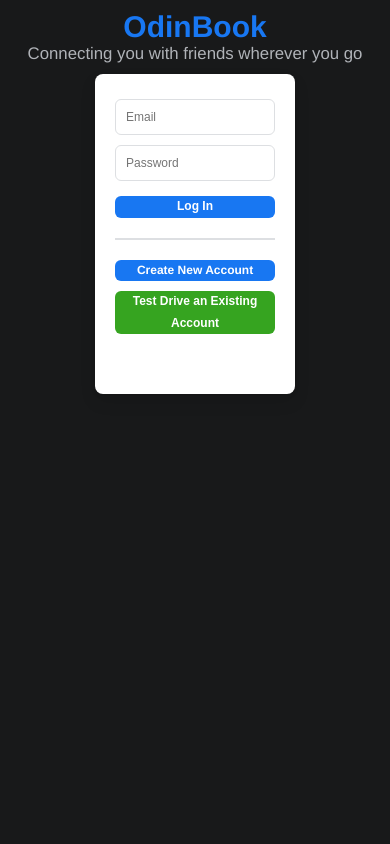
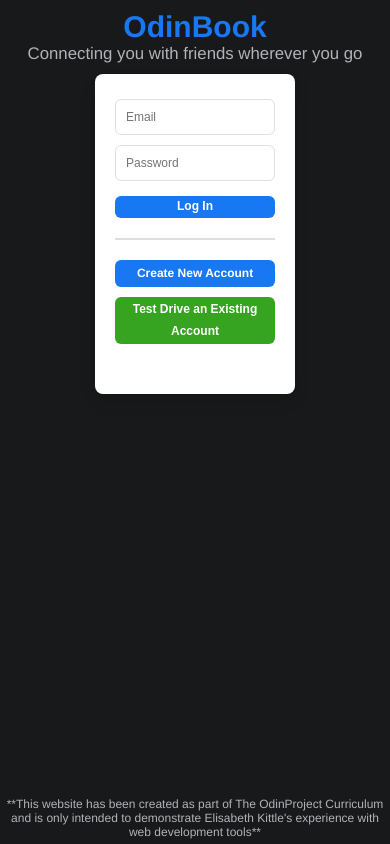
Before and after one commit to E-Kittle/fb-front, a React (Create React App) app: page / in a window 390 px wide. Built offline with nearby package versions, Linux system fonts and the light colour scheme.

Commit message:
Finished making website responsive

```diff
--- a/src/App.js
+++ b/src/App.js
@@ -107,9 +107,12 @@
     >
       <Router>
         <div className='app'>
+          <div>
+
           {currentUser.first_name === '' ? null : <Nav />}
           <Routes />
-          {/* <Footer /> */}
+          </div>
+          <Footer />
         </div>
       </Router>
     </UserContext.Provider>
--- a/src/components/Login.js
+++ b/src/components/Login.js
@@ -116,7 +116,7 @@
                 </form>
                 <hr />
                 <div className='login-button-wrapper'>
-                    <a href='/signup' className='button-style' onClick={toggleSignUpModal}>Create New Account</a>
+                    <a id='login-signup-button' href='/signup' className='button-style' onClick={toggleSignUpModal}>Create New Account</a>
                     <button className='button-style green-style' onClick={loginTestUser}>Test Drive an Existing Account</button>
                 </div>
             </div>
--- a/src/styles/form.css
+++ b/src/styles/form.css
@@ -141,7 +141,36 @@
     }
 }
 
-@media (max-width: 420px) {
+@media (max-width: 700px) {
+    .login-wrapper {
+        width: 350px;
+        /* height: 350px; */
+    }
+
+
+    .button-style {
+        line-height: 2.5rem;
+        font-size: 1.2rem;
+        font-weight: 600;
+        margin-top: 10px;
+    }
+
+    .login-button-wrapper {
+        display: flex;
+        flex-direction: column;
+        width: 100%;
+        margin: 0 auto;
+        align-items: center;
+    }
+
+    .login-button-wrapper .button-style {
+        width: 100%;
+        padding: 2px 10px;
+    }
+
+
+}
+@media (max-width: 560px) {
 
     .new-reply {
         margin-left: 60px;
@@ -169,21 +198,16 @@
     .button-style {
         line-height: 1.8rem;
         font-size: 1rem;
-        font-weight: 600;
-        margin-top: 10px;
     }
 
-    .login-button-wrapper {
-        display: flex;
-        flex-direction: column;
-        width: 100%;
-        margin: 0 auto;
-        align-items: center;
-    }
 
     .login-button-wrapper .button-style {
         font-size: 1rem;
         line-height: 1.8rem;
-        width: 100%;
     }
+
+    #login-signup-button {
+        padding: 3px 0;
+    }
+
 }
--- a/src/styles/home.css
+++ b/src/styles/home.css
@@ -1,6 +1,6 @@
 .home-wrapper {
     display: grid;
-    grid-template-columns: minmax(600px, 4fr) minmax(270px, 1fr);
+    grid-template-columns: minmax(600px, 6fr) minmax(270px, 1fr);
     padding-top: 10px;
 }
 
@@ -57,6 +57,7 @@
 }
 
 .news {
+    width: 100%;
     min-width: 700px;
     padding: 0 30px;
     margin: 0 auto;
@@ -373,7 +374,7 @@
 .friends-page-wrapper {
     display: grid;
     grid-template-columns: minmax(140px, 1fr) 4fr;
-    height: calc(100vh - 50px);
+    min-height: calc(100vh - 100px);
 }
 
 .friends-page-sidebar {
@@ -524,6 +525,7 @@
     display: flex;
     flex-direction: column;
     align-items: center;
+    text-align: center;
 }
 
 .profile-header .see-all {
@@ -532,7 +534,6 @@
 
 .profile-header p {
     font-size: 1.5rem;
-    text-align: center;
 }
 
 .profile-header button {
@@ -678,33 +679,6 @@
         height: 100px;
     }
 
-
-    /* .friend-container div {
-        display: flex;
-        flex-wrap: wrap;
-        align-items: center;
-        justify-content: space-evenly;
-        height: 100%;
-    }
-
-    .friend-container-button {
-        background-color: #1877f2;
-        border: #365899;
-        border-radius: 6px;
-        color: white;
-        height: 40px;
-        line-height: 1.3rem;
-        font-size: 1.3rem;
-        font-weight: bold;
-        text-align: center;
-        width: 100px;
-        cursor: pointer;
-        text-decoration: none;
-    }
-
-    .friend-container a {
-        padding-top: 15px;
-    } */
 }
 
 @media (max-width: 600px) {
--- a/src/styles/modal.css
+++ b/src/styles/modal.css
@@ -128,3 +128,23 @@
     margin: 0 auto;
     color: rgba(255, 255, 255, 0.555);
 }
+
+@media(max-width: 560px) {
+    .modal {
+        overflow: scroll;
+        z-index: 2;
+    }
+    .modal-main {
+        width: 300px;
+        max-width: 250px;
+        height: 300px;
+    }
+
+    .modal-header h1 {
+        font-size: 1.1rem;
+    }
+
+    #new-post {
+        font-size: 1.3rem;
+    }
+}
--- a/src/styles/style.css
+++ b/src/styles/style.css
@@ -22,9 +22,16 @@
 }
 
 .app {
-    display: flex;
+    /* display: flex;
     flex-direction: column;
+    justify-content: space-between;
     min-height: 100vh;
+    min-height:min-content; */
+    /* position: relative; */
+}
+
+.app > div {
+    /* min-height: 100%; */
 }
 
 h1 {
@@ -147,16 +154,22 @@
 
 footer {
     position: relative;
-    overflow: none;
-    bottom: 0;
-    align-self: center;
+    /* bottom: 5px; */
+    /* position: relative;
+    bottom: 0; */
+    /* align-self: center; */
     width: 100%;
     margin-top: 10px;
     height: 40px;
-    display: flex;
+    /* display: flex;
     display: block;
-    justify-content: center;
+    justify-content: center; */
     text-align: center;
+}
+
+footer p {
+    position: absolute;
+    bottom: 5px;
 }
 
 @media (max-width: 900px) {
```
